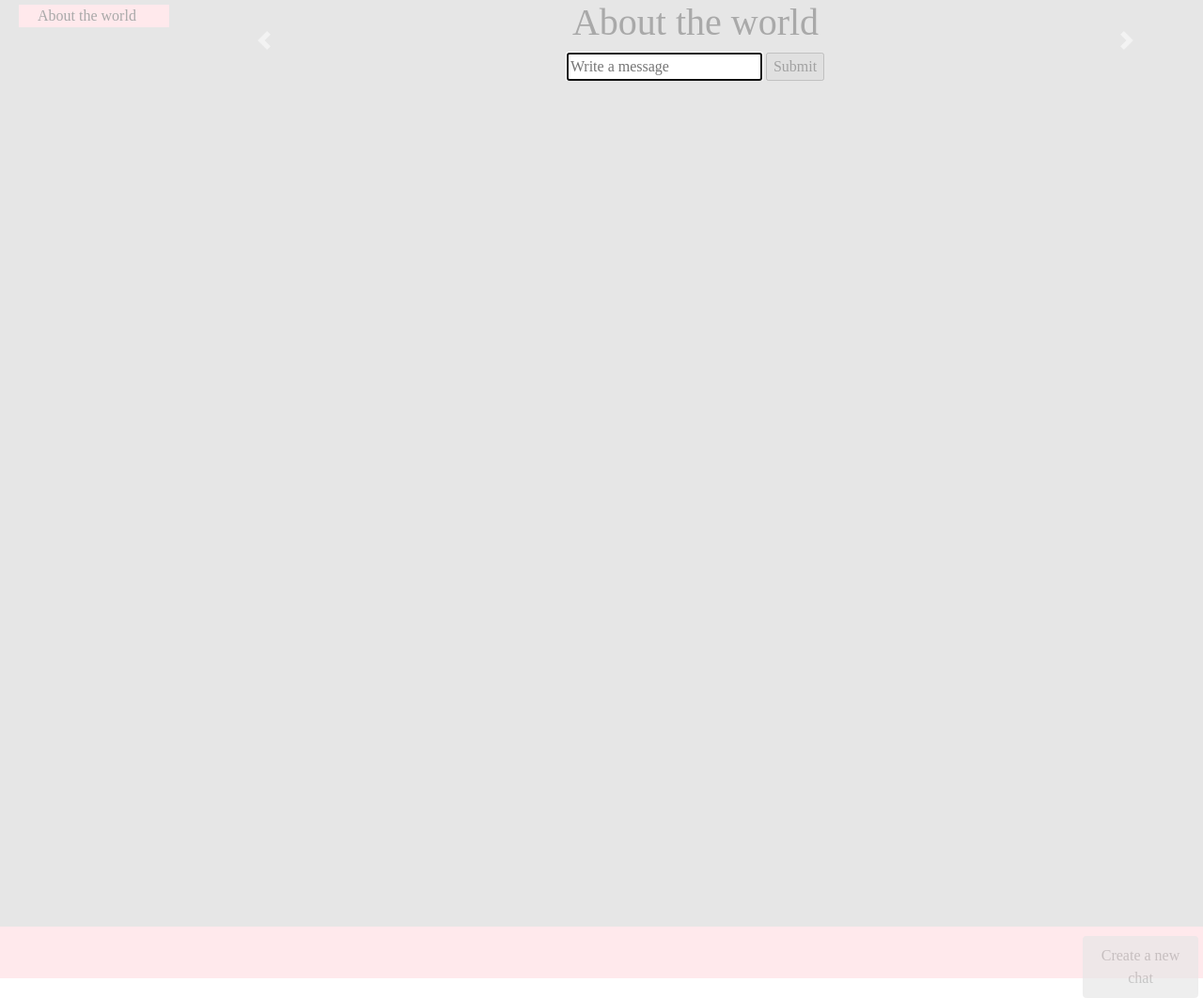
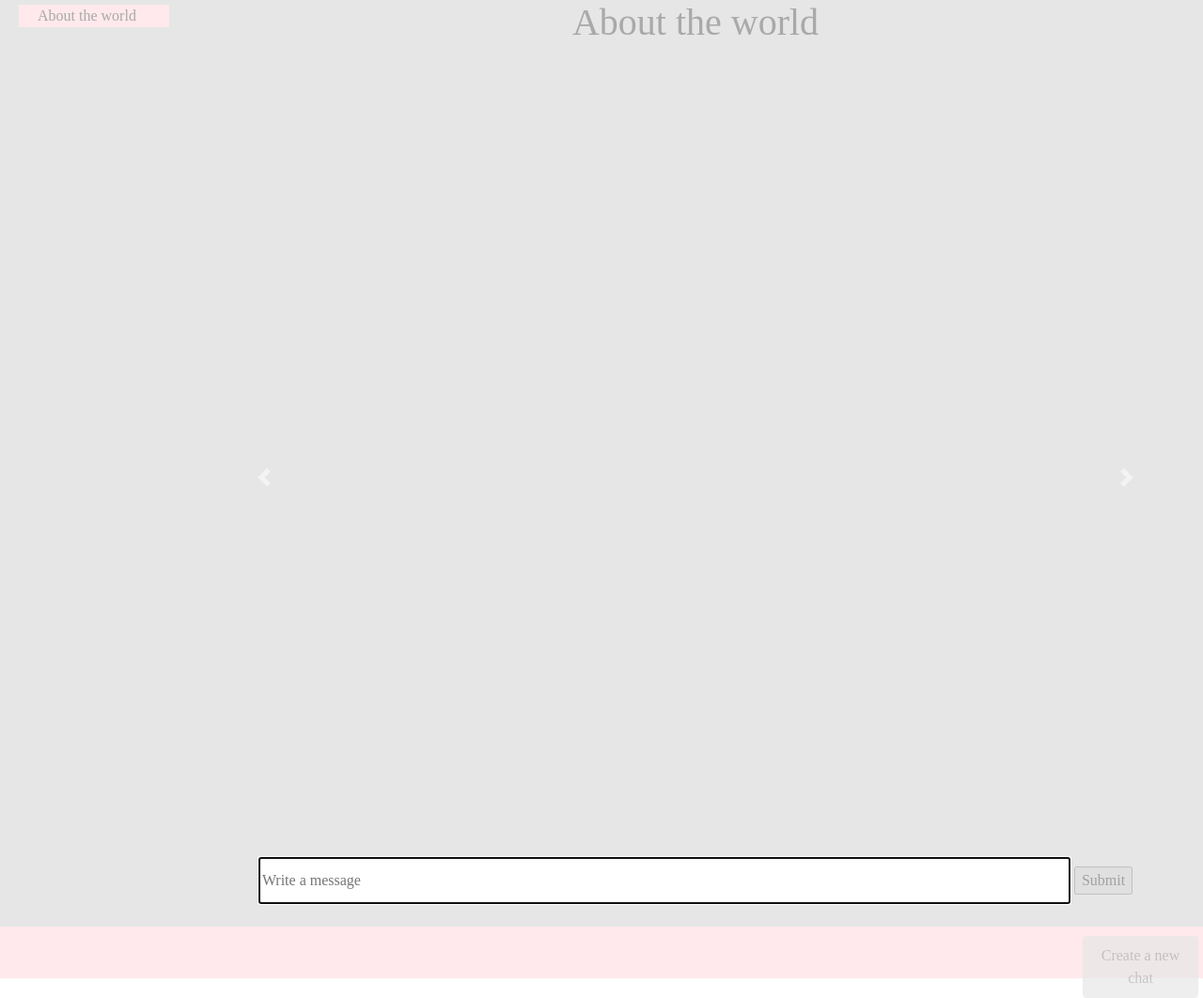
Before and after one commit to slolow/chat-app, a Flask app: page / in a window 1280 px wide. Shown: the part 55-1117 px from the top of the page at 94% size. Run offline with Flask 2, Linux system fonts and the light colour scheme; some libraries are stand-ins or nearby versions.

Commit message:
Addedsytles for message form

```diff
--- a/static/styles/stylesheet.css
+++ b/static/styles/stylesheet.css
@@ -71,6 +71,16 @@ hr {
   flex: 1;
   text-align: center;
   overflow: scroll;
+  height: 100%;
+}
+
+.message-form {
+  margin: 80% 0 5% 0;
+}
+
+.message-input {
+  width: 80%;
+  height: 50px;
 }
 
 #footer {
--- a/static/styles/stylesheet.scss
+++ b/static/styles/stylesheet.scss
@@ -88,6 +88,16 @@ hr {
   flex: 1;
   text-align: center;
   overflow: $overflow;
+  height: $height-html;
+}
+
+.message-form {
+  margin: 80% 0 5% 0;
+}
+
+.message-input {
+  width: 80%;
+  height: 50px;
 }
 
 #footer {
```
Also changed, not shown: 1 other file.
